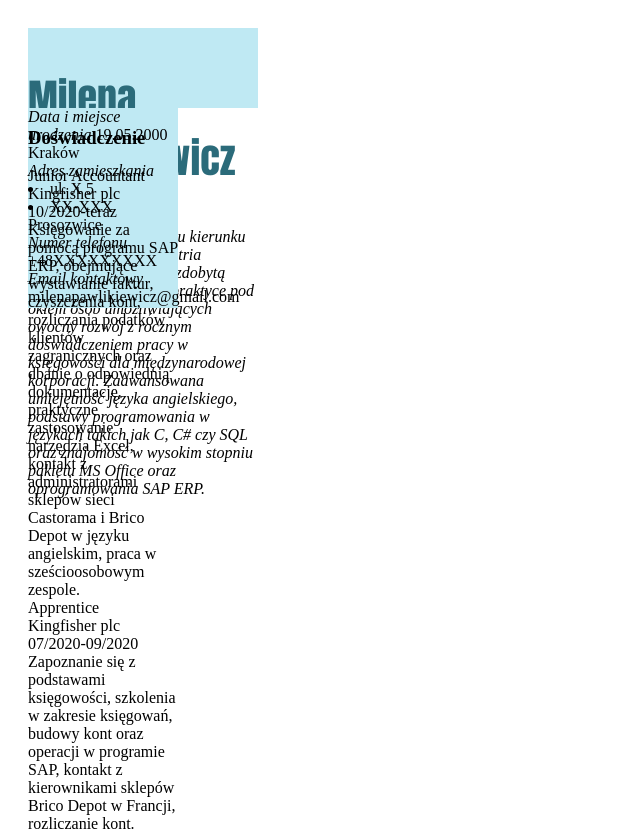
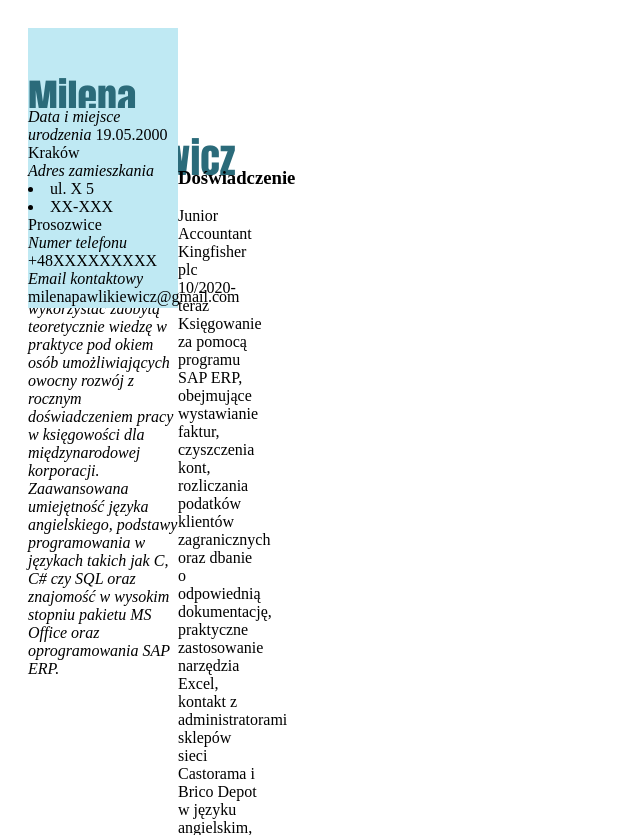
Before and after one commit to milenapwkcz/milenapwkcz.github.io, a PHP site: page / in a window 1280 px wide. Shown: the top 835 px of the page, without its empty margins (0-640 px from the left). Run offline with PHP 8.4, Linux system fonts and the light colour scheme.

Commit message:
Update main.css

```diff
--- a/main.css
+++ b/main.css
@@ -4,9 +4,9 @@
     grid-template-columns: 150px 80px;
     grid-template-rows: 80px 40px 40px 40px 40px 40px;
     grid-template-areas:
-    "header header"
+    "header zdjecie"
     "main zdjecie"
-    "main zdjecie"
+    "main boczna"
     "main boczna"
     "main boczna"
     "main boczna";
@@ -44,7 +44,7 @@ p{
 
 .main
 {
-    grid-area: main;
+    grid-area: boczna;
 }
 
 .zdj
```
